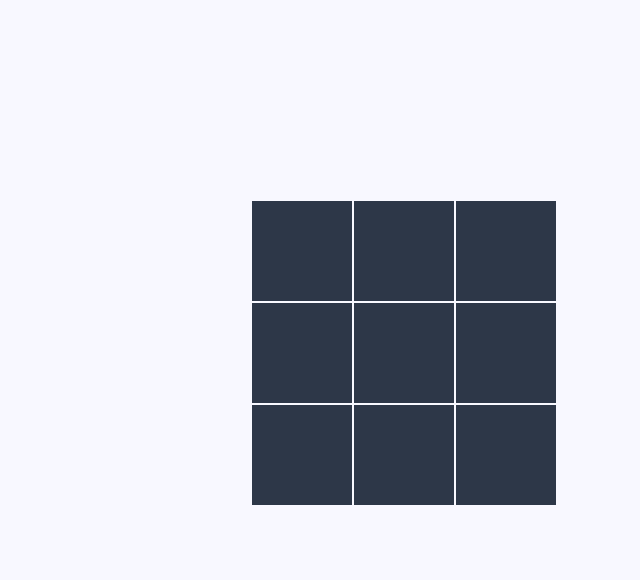
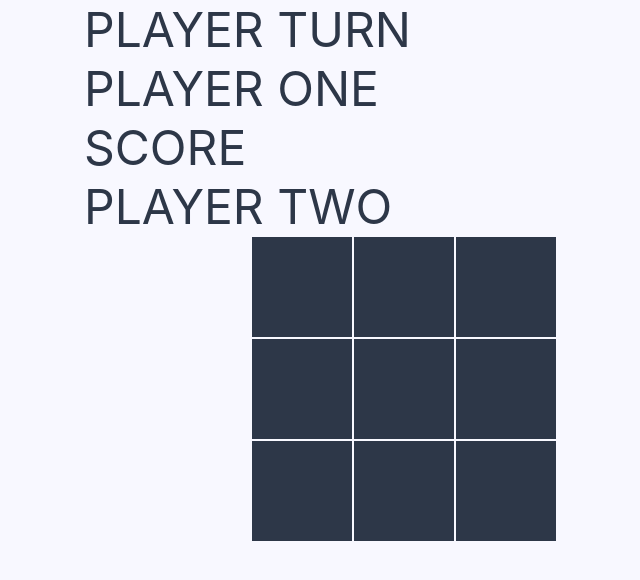
Before and after one commit to ggbjulien/TicTacToe, a React (Create React App) app: page / in a window 1280 px wide. Shown: the top 580 px of the page, without its empty margins (236-876 px from the left). Built offline with nearby package versions, Linux system fonts and the light colour scheme.

Commit message:
Add Info component

```diff
--- a/src/components/Game/Game.jsx
+++ b/src/components/Game/Game.jsx
@@ -1,5 +1,6 @@
 import { useState } from "react";
 import Board from "../Board/Board";
+import Info from "../Info/Info";
 
 import styles from "./Game.module.css";
 
@@ -37,6 +38,7 @@ const Game = () => {
 
   return (
     <div className={styles.Game}>
+      <Info playerTurn={playerTurn} players={players} winner={winner} />
       <Board
         playerTurn={playerTurn}
         players={players}
--- /dev/null
+++ b/src/components/Info/Info.jsx
@@ -0,0 +1,16 @@
+import styles from "./Info.module.css";
+
+const Info = ({ playerTurn, players, winner }) => {
+  return (
+    <div className={styles.Info}>
+      <div>PLAYER TURN</div>
+      <div className={styles.Players}>
+        <div>PLAYER ONE</div>
+        <div>SCORE</div>
+        <div>PLAYER TWO</div>
+      </div>
+    </div>
+  );
+};
+
+export default Info;
--- /dev/null
+++ b/src/components/Info/Info.module.css
@@ -0,0 +1,8 @@
+.Info {
+  grid-row: 1 / 2;
+  grid-column: 2 / 3;
+  display: flex;
+  flex-direction: column;
+  font-size: 48px;
+  color: rgb(45, 55, 72);
+}
```
